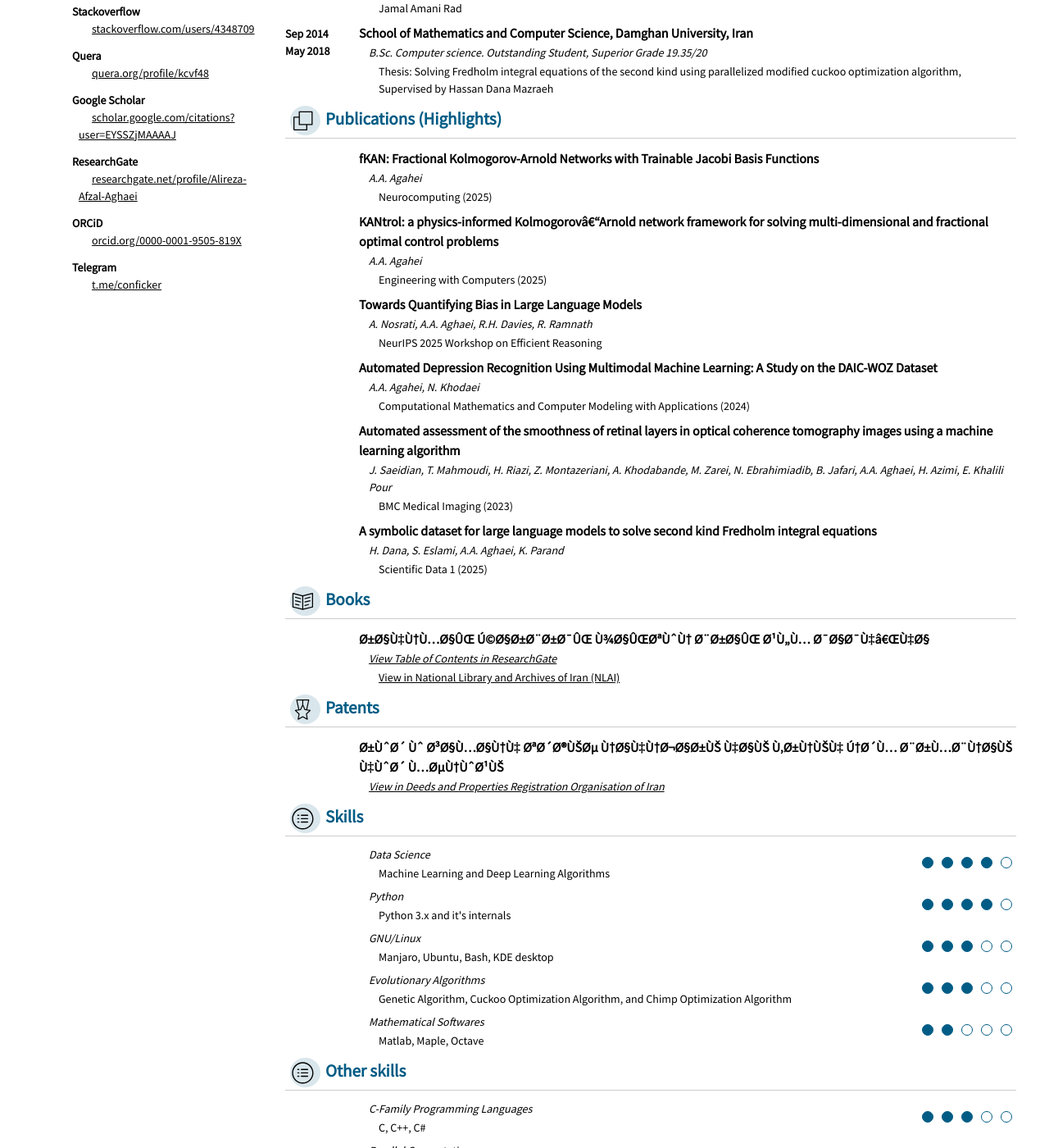
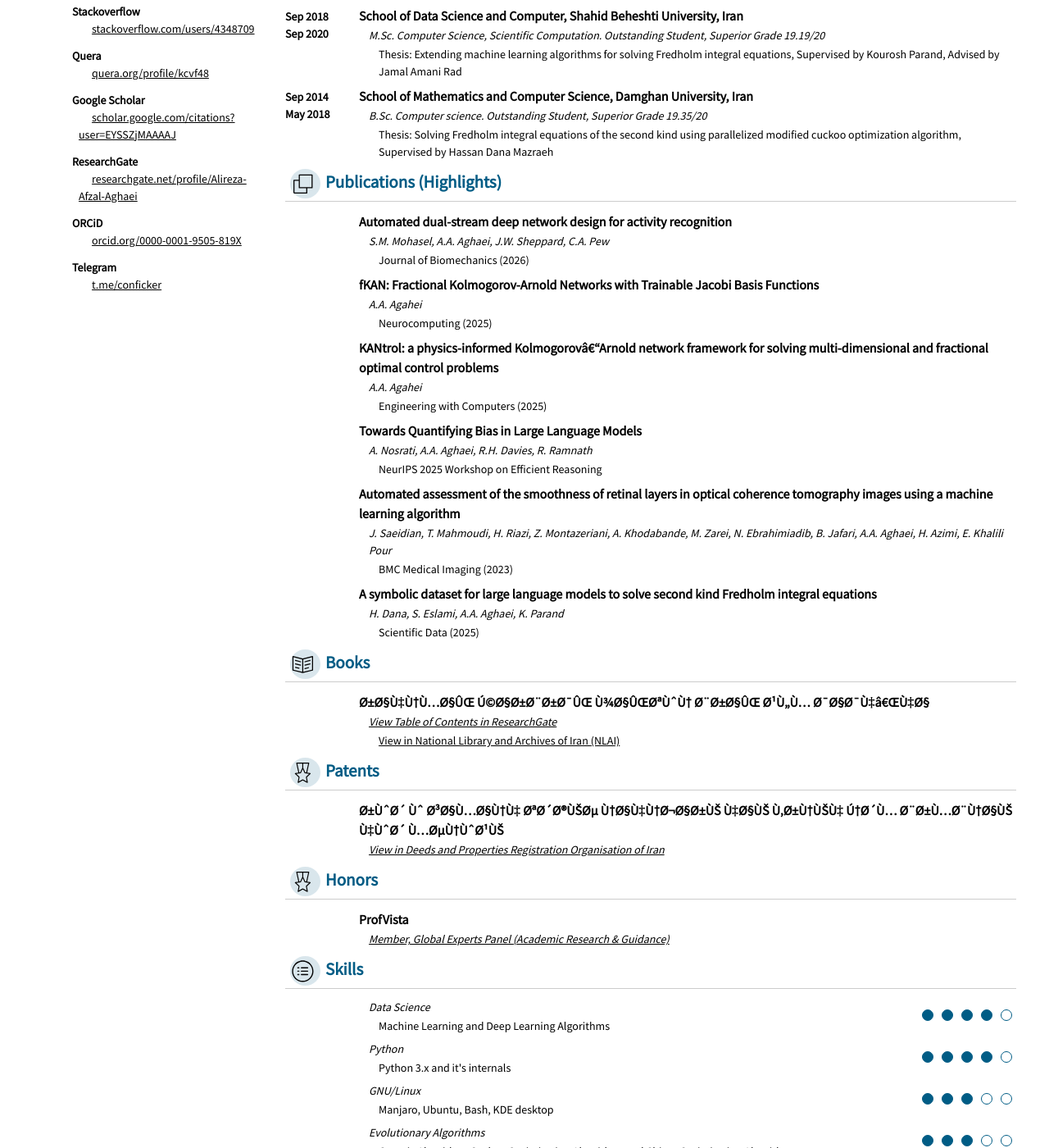
Before and after one commit to alirezaafzalaghaei/alirezaafzalaghaei.github.io, a Jekyll site: the page pages/cv/index.html, which Jekyll copies as it is, in a window 1280 px wide and 1400 px high, scrolled down 1111 px. Shown: the whole window at 82% size. Built offline with Jekyll 4.4.1, drawn with Linux system fonts in a browser that asks for light colours; some of the changed text lies outside the part shown.

Commit message:
update resume

```diff
--- a/pages/cv/index.html
+++ b/pages/cv/index.html
@@ -317,11 +317,19 @@
                   </div>
                </div>
                <div class="item">
-                  <div class="w3-col item-left">Oct 2025<br>Present</div>
+                  <div class="w3-col item-left">Oct 2026<br>Present</div>
+                  <div class="w3-rest item-right">
+                     <div class="item-right-1">Instructor</div>
+                     <div class="item-right-2">Oruj Naein Institute</div>
+                     <div class="item-right-3">Programming &amp; Artificial Intelligence</div>
+                  </div>
+               </div>
+               <div class="item">
+                  <div class="w3-col item-left">Oct 2025<br>Oct 2026</div>
                   <div class="w3-rest item-right">
                      <div class="item-right-1">Machine Learning Instructor</div>
                      <div class="item-right-2">OnAcademy</div>
-                     <div class="item-right-3">Machine Learning and &amp; Python Instructor</div>
+                     <div class="item-right-3">Machine Learning &amp; Python Instructor</div>
                   </div>
                </div>
 
@@ -407,6 +415,16 @@
             <div class="block">
                <div class="box w3-border-bottom" id="publications"><span class="ico"></span>Publications (Highlights)
                </div>
+
+               <div class="item">
+                  <div class="w3-col item-left"></div>
+                  <div class="w3-rest item-right">
+                     <div class="item-right-1">Automated dual-stream deep network design for activity recognition</div>
+                     <div class="item-right-2">S.M. Mohasel, A.A. Aghaei, J.W. Sheppard, C.A. Pew</div>
+                     <div class="item-right-3">Journal of Biomechanics (2026)</div>
+                  </div>
+               </div>
+
                <div class="item">
                   <div class="w3-col item-left"></div>
                   <div class="w3-rest item-right">
@@ -434,14 +452,6 @@
                <div class="item">
                   <div class="w3-col item-left"></div>
                   <div class="w3-rest item-right">
-                     <div class="item-right-1">Automated Depression Recognition Using Multimodal Machine Learning: A Study on the DAIC-WOZ Dataset</div>
-                     <div class="item-right-2">A.A. Agahei, N. Khodaei</div>
-                     <div class="item-right-3">Computational Mathematics and Computer Modeling with Applications (2024)</div>
-                  </div>
-               </div>
-               <div class="item">
-                  <div class="w3-col item-left"></div>
-                  <div class="w3-rest item-right">
                      <div class="item-right-1">Automated assessment of the smoothness of retinal layers in optical
                         coherence tomography images using a machine learning algorithm</div>
                      <div class="item-right-2">J. Saeidian, T. Mahmoudi, H. Riazi, Z. Montazeriani, A. Khodabande, M.
@@ -454,7 +464,7 @@
                   <div class="w3-rest item-right">
                      <div class="item-right-1">A symbolic dataset for large language models to solve second kind Fredholm integral equations</div>
                      <div class="item-right-2">H. Dana, S. Eslami, A.A. Aghaei, K. Parand</div>
-                     <div class="item-right-3">Scientific Data 1 (2025)</div>
+                     <div class="item-right-3">Scientific Data (2025)</div>
                   </div>
                </div>
             </div>
@@ -492,6 +502,19 @@
 
             </div>
 
+
+            <div class="block">
+               <div class="box w3-border-bottom" id="patent"><span class="ico"></span>Honors</div>
+               <div class="item">
+                  <div class="w3-col item-left"></div>
+                  <div class="w3-rest item-right">
+                     <div class="item-right-1">ProfVista</div>
+                     <div class="item-right-2"><a
+                           href="https://profvista.com/experts-panel/">Member, Global Experts Panel (Academic Research &amp; Guidance)</a></div>
+                  </div>
+               </div>
+            </div>
+            <div class="pagebreak"></div>
             <div class="block">
                <div class="box w3-border-bottom" id="skill"><span class="ico"></span>Skills</div>
                <div class="item">
@@ -639,7 +662,7 @@
 
 
 
-            <div class="block">
+            <!--<div class="block">
                <div class="box w3-border-bottom" id="current"><span class="ico"></span>Current studies</div>
                <div class="item">
                   <div class="w3-col item-left"></div>
@@ -656,7 +679,7 @@
                         Linear Algebra</div>
                   </div>
                </div>
-            </div>
+            </div>-->
             <div class="block">
                <div class="box w3-border-bottom" id="projects"><span class="ico"></span>Projects</div>
 
@@ -735,30 +758,7 @@
                   </div>
                </div>
             </div>
-            <div class="block">
-               <div class="box w3-border-bottom" id="reference"><span class="ico"></span>References</div>
-               <div class="item">
-                  <div class="w3-col item-left"></div>
-                  <div class="w3-rest item-right">
-                     <div class="item-right-1">Kourosh Parand</div>
-                     <div class="item-right-2">Professor of Scientific Computing, Shahid Beheshti University, Department
-                        of
-                        Computer Science</div>
-                     <div class="item-right-3">k_parand@sbu.ac.ir</div>
-                  </div>
-               </div>
-               <div class="item">
-                  <div class="w3-col item-left"></div>
-                  <div class="w3-rest item-right">
-                     <div class="item-right-1">Hassan Dana</div>
-                     <div class="item-right-2">Lecturer at school of mathematics and computer science, Damghan
-                        University
-                     </div>
-                     <div class="item-right-3">dana@du.ac.ir</div>
-                  </div>
-               </div>
 
-            </div>
          </div>
       </div>
    </div>
```
Also changed, not shown: 1 other file.
